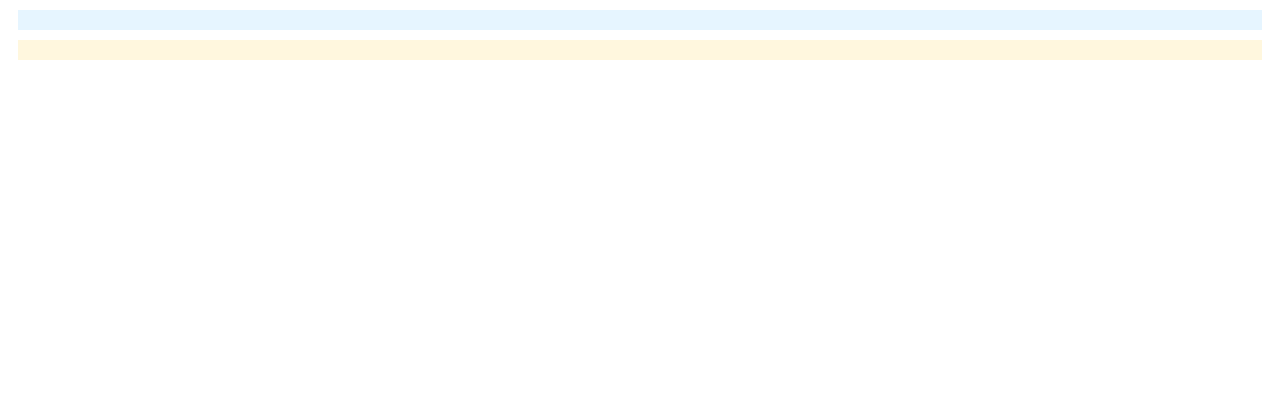
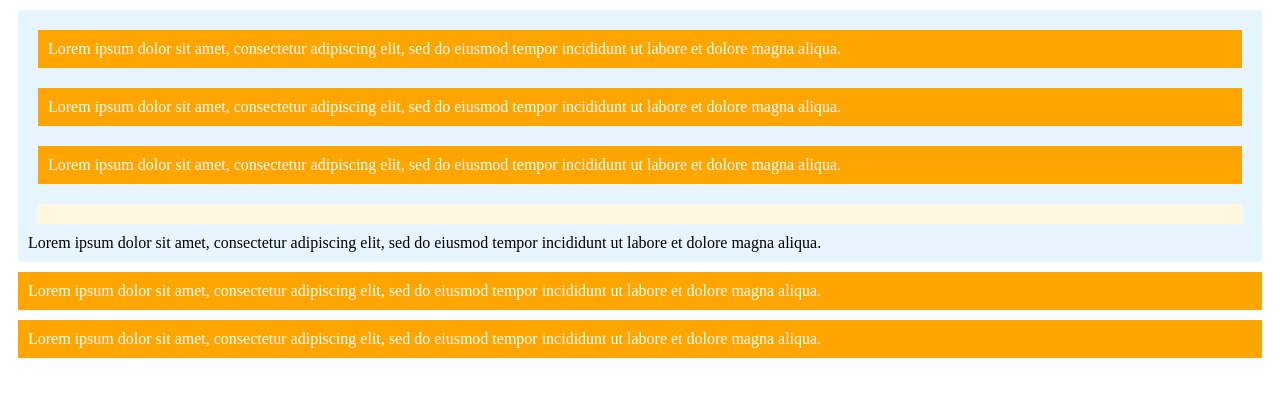
Before and after one commit to CharFoon/01-Github-New, a plain HTML site: page 18.1-activities/01_Your_First_Flex_Layout/unsolved/index.html in a window 1280 px wide. Drawn offline with Linux system fonts and the light colour scheme.

Commit message:
18.1 Done

```diff
--- a/18.1-activities/01_Your_First_Flex_Layout/unsolved/css/index.css
+++ b/18.1-activities/01_Your_First_Flex_Layout/unsolved/css/index.css
@@ -8,12 +8,14 @@
   padding: 10px;
   margin: 10px;
   /* Set the property display to flex below! */
+  display: flex;
 }
 #column {
   background-color: #E6F5FF;
   /* Set the property flex direction to column below! */
+  flex-direction: column;
 }
 #row {
   background-color: #FFF7DE;
-/* Set the property flex-direction to row below! */
+  flex-direction: row;
 }
--- a/18.1-activities/01_Your_First_Flex_Layout/unsolved/index.html
+++ b/18.1-activities/01_Your_First_Flex_Layout/unsolved/index.html
@@ -6,11 +6,24 @@
 <body>
 
   <div id="column" class="flex"><!-- This div has the id of column and the class of flex. -->
+    <div class="flex_item">Lorem ipsum dolor sit amet, consectetur adipiscing elit, sed do eiusmod tempor incididunt ut labore et dolore magna aliqua.
+    </div>
 
-  </div>
+    <div class="flex_item">Lorem ipsum dolor sit amet, consectetur adipiscing elit, sed do eiusmod tempor incididunt ut labore et dolore magna aliqua.
+    </div>
+
+    <div class="flex_item">Lorem ipsum dolor sit amet, consectetur adipiscing elit, sed do eiusmod tempor incididunt ut labore et dolore magna aliqua.
+    </div>
 
   <div id="row" class="flex">
+    </div class="flex_item">Lorem ipsum dolor sit amet, consectetur adipiscing elit, sed do eiusmod tempor incididunt ut labore et dolore magna aliqua.
+    </div>
 
+    <div class="flex_item">Lorem ipsum dolor sit amet, consectetur adipiscing elit, sed do eiusmod tempor incididunt ut labore et dolore magna aliqua.
+    </div>
+
+    <div class="flex_item">Lorem ipsum dolor sit amet, consectetur adipiscing elit, sed do eiusmod tempor incididunt ut labore et dolore magna aliqua.
+    </div>
 
   </div>
 
--- a/18.1-activities/02_Sizing_With_Flex_Items/unsolved/css/index.css
+++ b/18.1-activities/02_Sizing_With_Flex_Items/unsolved/css/index.css
@@ -31,6 +31,10 @@ It is highly recommended to try out these commands in chromes web inspector to s
   - flex-end
   - flex-start
   */
+  align-items: center;
+  background-color: blueviolet;
+  border-color: coral;
+  stroke-width: 2px;
 
 }
 .justifyContent {
@@ -44,7 +48,7 @@ It is highly recommended to try out these commands in chromes web inspector to s
 - space-around
 - space-evenly
 */
-
+justify-content: space-around;
 }
 .perfectlyCentered {
 /*
```
Also changed, not shown: 4 other files.
